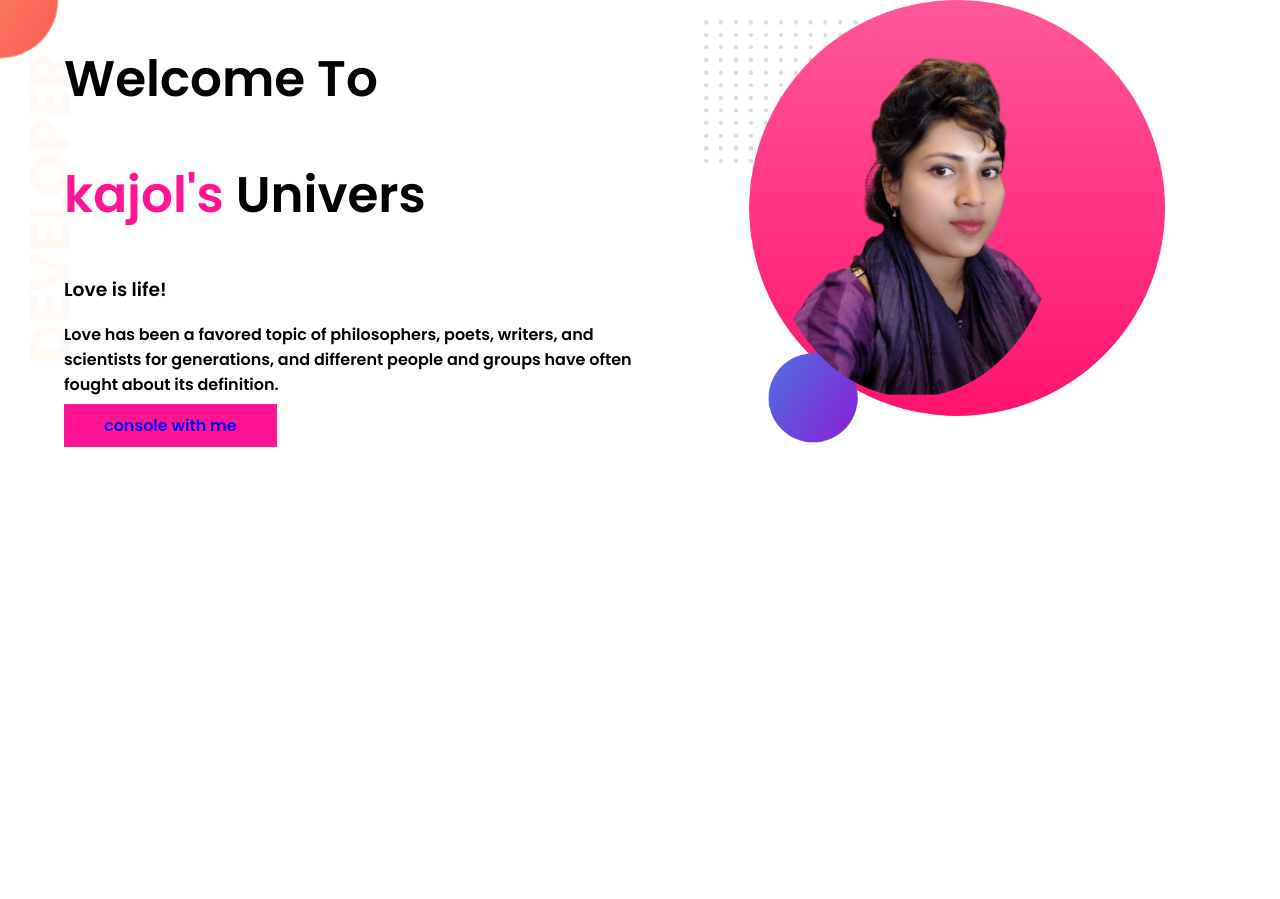
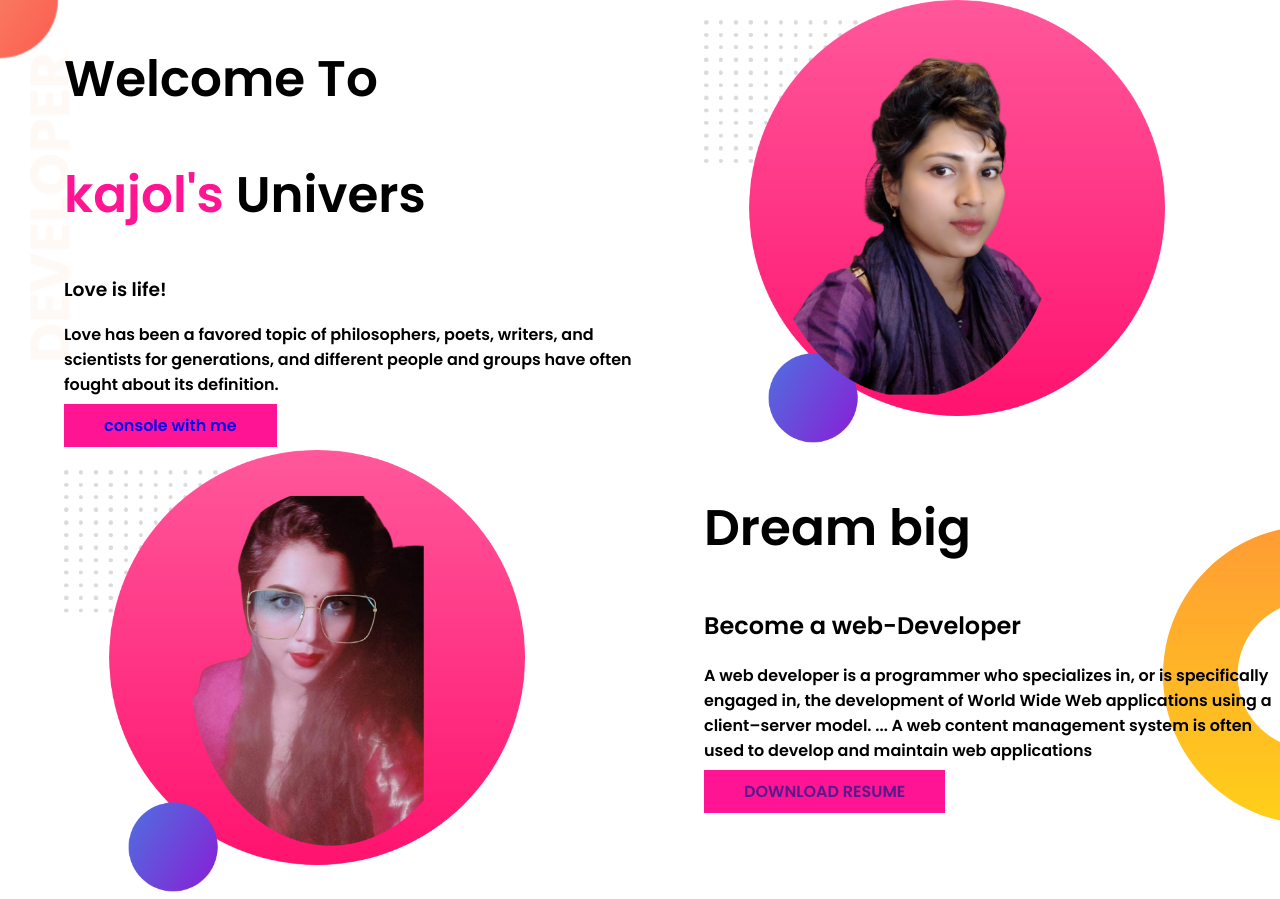
Before and after one commit to kajoldas/kazolis-portfolio, a plain HTML site: page index.html in a window 1280 px wide. Before the commit the page ends 800 px from the top, so only its background shows below. Drawn offline with Linux system fonts and the light colour scheme.

Commit message:
dream big

```diff
--- a/index.html
+++ b/index.html
@@ -30,6 +30,20 @@
             <img src="kajol.png" alt="">
         </div>
     </section>
+    <section class="dream-big">
+        <div class="half-width">
+            <img src="my-bg2.png" alt="">
+        </div>
+        <div class="half-width">
+            <h1>Dream big</h1>
+            <h2> Become a web-Developer </h2>
+            <p>A web developer is a programmer who specializes in, or is specifically engaged in, the development of
+                World Wide Web applications using a client–server model. ... A web content management system is often
+                used to develop and maintain web applications</p>
+            <a class="link-button" target="_blank" href=""> DOWNLOAD RESUME</a>
+        </div>
+
+    </section>
 </body>
 
 </html>
--- a/style.css
+++ b/style.css
@@ -10,6 +10,7 @@ h1{
 }
 section{
     display: flex;
+    margin-bottom: 100;
 }
 .half-width{
     width: 50%;
@@ -30,3 +31,10 @@ section{
     background-repeat: no-repeat;
 
 }
+.dream-big{
+    background-image: url(images/dream-bg.png);
+    background-repeat: no-repeat;
+    background-position:right ;
+
+
+}
```
Also changed, not shown: kazu.png (added), my-bg2.png (added).
